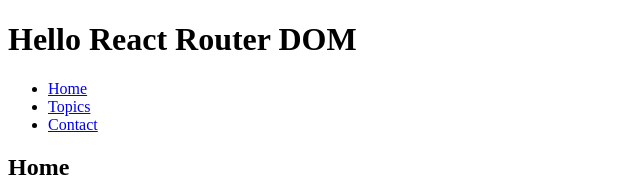
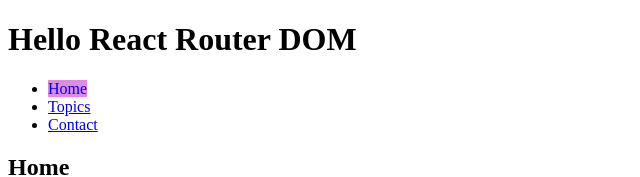
Before and after one commit to wootaepark/ReactComplication, a React (Create React App) app in the folder react-app/react-router-dom-example/: page / in a window 1280 px wide. Shown: the top 177 px of the page, without its empty margins (0-640 px from the left). Built offline with nearby package versions, Linux system fonts and the light colour scheme.

Commit message:
react-router-dom-3rd-commit

```diff
--- a/react-app/react-router-dom-example/src/index.css
+++ b/react-app/react-router-dom-example/src/index.css
@@ -0,0 +1,4 @@
+.active{
+    background-color: rgb(221, 139, 227);
+    text-decoration: none;
+}
--- a/react-app/react-router-dom-example/src/index.js
+++ b/react-app/react-router-dom-example/src/index.js
@@ -2,7 +2,7 @@
 import ReactDOM from 'react-dom/client';
 import './index.css';
 import reportWebVitals from './reportWebVitals';
-import {BrowserRouter, Route, Routes} from 'react-router-dom'
+import {HashRouter,BrowserRouter, Route, Routes, Link, NavLink} from 'react-router-dom'
 
 function Home(){
   return(
@@ -33,9 +33,9 @@
     <div>
       <h1>Hello React Router DOM</h1>
       <ul>
-        <li><a href='/'>Home</a></li>
-        <li><a href='/topics'>Topics</a></li>
-        <li><a href='/contact'>Contact</a></li>
+        <li><NavLink to='/'>Home</NavLink></li>
+        <li><NavLink to='/topics'>Topics</NavLink></li>
+        <li><NavLink to='/contact'>Contact</NavLink></li>
       </ul>
       <Routes>
         <Route path='/' element={<Home></Home>}></Route>
@@ -50,7 +50,12 @@
   )
 }
 
-ReactDOM.createRoot(document.getElementById('root')).render(<BrowserRouter><App /></BrowserRouter>);
+
+ReactDOM.createRoot(document.getElementById('root')).render(<HashRouter><App /></HashRouter>);
+// 위 처럼 사용하게 되면, 사용자가 어느 url로 들어와도 해당 경로로 위치 시켜준다. /#/로 나타내어 지는데, # 뒤의 요소는 무시한다.
+
+//ReactDOM.createRoot(document.getElementById('root')).render(<BrowserRouter><App /></BrowserRouter>);
+
 // index.html에 'root'라는 아이디를 가진 요소가 있다.
 
 // If you want to start measuring performance in your app, pass a function
```
